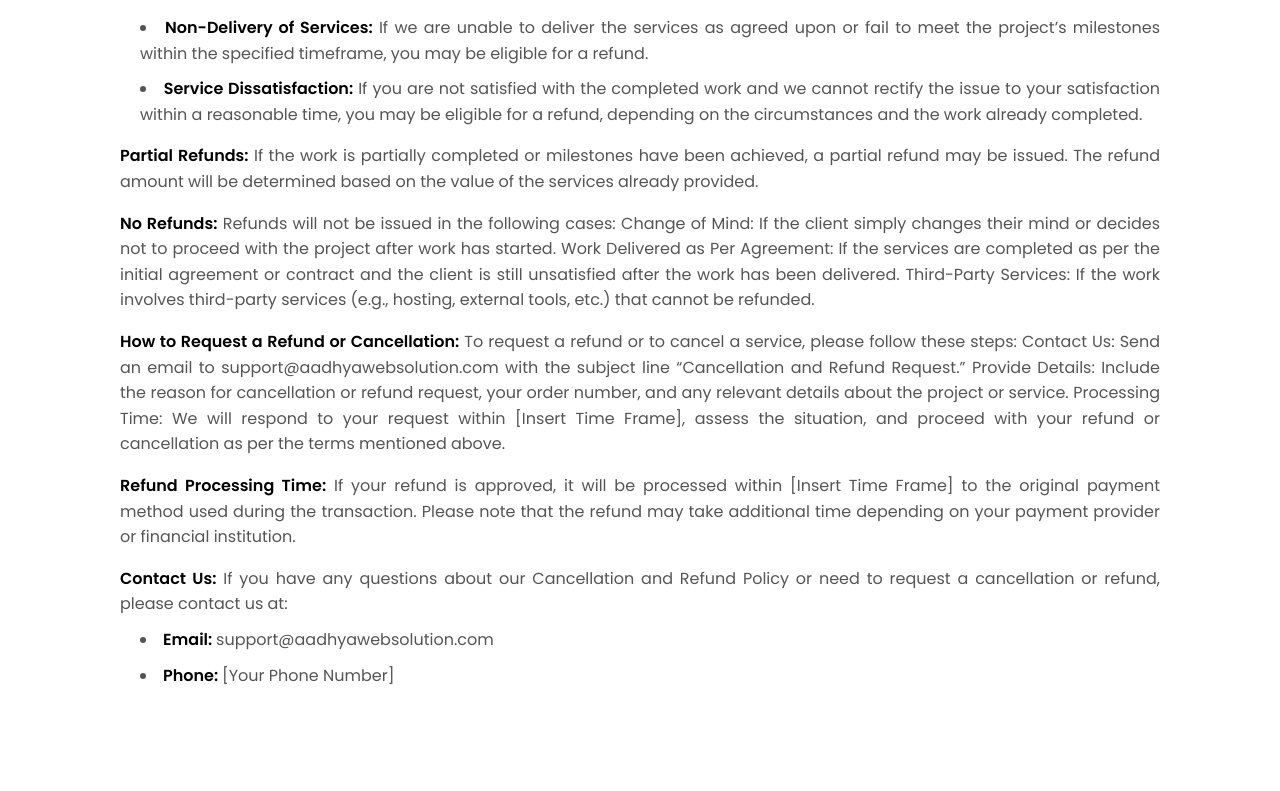
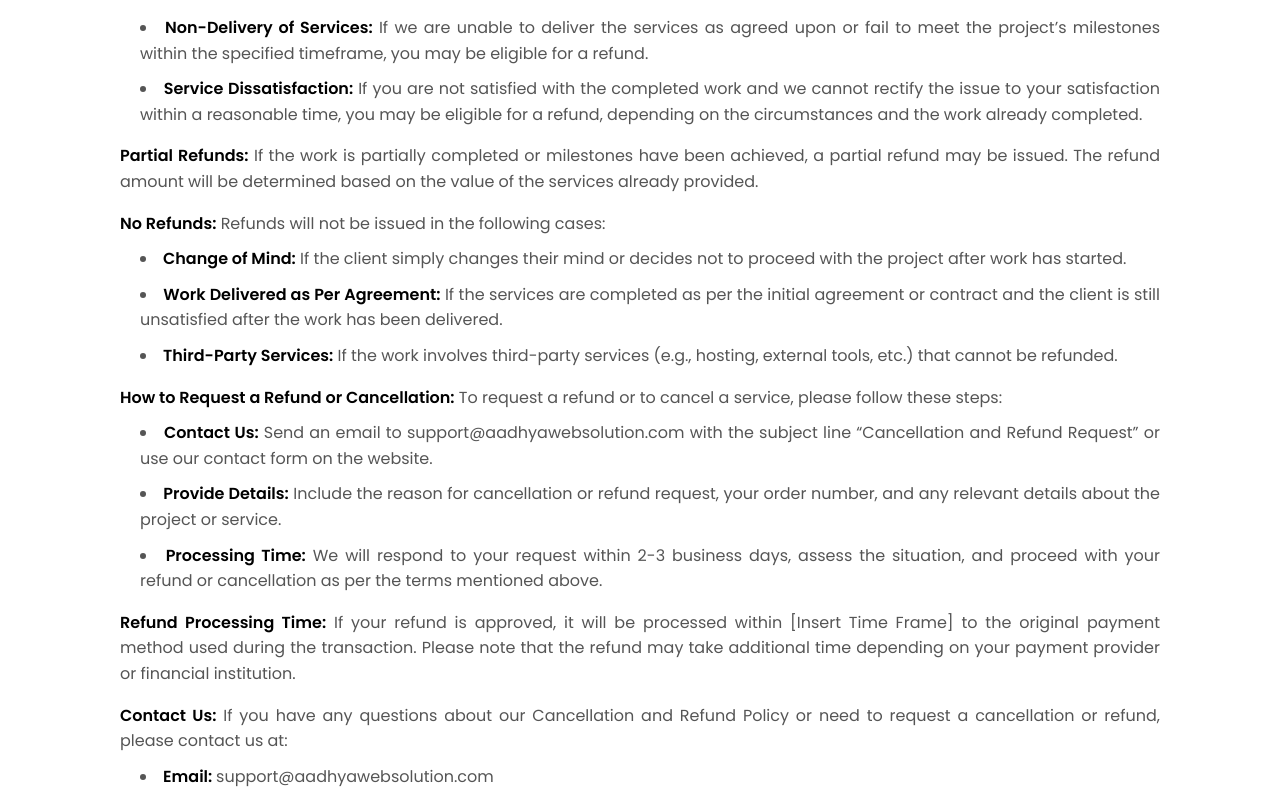
Before and after one commit to saiyashwanthsomavarapu/websolutions, a React (Vite) app: page /refund in a window 1280 px wide. Shown: the part 520-1311 px from the top of the page. Built offline with nearby package versions, Linux system fonts and the light colour scheme; a web font is replaced by a local one.

Commit message:
text updates

```diff
--- a/src/Utils/appContants.ts
+++ b/src/Utils/appContants.ts
@@ -85,33 +85,45 @@ export const cancellationRefundPolicyData = [
   {
     subtitle: "No Refunds:",
     content: `Refunds will not be issued in the following cases:
-    Change of Mind: If the client simply changes their mind or decides not to proceed with the project after work has started.
-    Work Delivered as Per Agreement: If the services are completed as per the initial agreement or contract and the client is still unsatisfied after the work has been delivered.
-    Third-Party Services: If the work involves third-party services (e.g., hosting, external tools, etc.) that cannot be refunded.`,
-    // bulletPoints: [
-    //   {
-    //     bulletTitle: "Change of Mind:",
-    //     bulletContent:
-    //       "If the client simply changes their mind or decides not to proceed with the project after work has started.",
-    //   },
-    //   {
-    //     bulletTitle: "Work Delivered as Per Agreement:",
-    //     bulletContent:
-    //       "If the services are completed as per the initial agreement or contract and the client is still unsatisfied after the work has been delivered.",
-    //   },
-    //   {
-    //     bulletTitle: "Third-Party Services:",
-    //     bulletContent:
-    //       "If the work involves third-party services (e.g., hosting, external tools, etc.) that cannot be refunded.",
-    //   },
-    // ],
+    `,
+    bulletPoints: [
+      {
+        bulletTitle: "Change of Mind:",
+        bulletContent:
+          "If the client simply changes their mind or decides not to proceed with the project after work has started.",
+      },
+      {
+        bulletTitle: "Work Delivered as Per Agreement:",
+        bulletContent:
+          "If the services are completed as per the initial agreement or contract and the client is still unsatisfied after the work has been delivered.",
+      },
+      {
+        bulletTitle: "Third-Party Services:",
+        bulletContent:
+          "If the work involves third-party services (e.g., hosting, external tools, etc.) that cannot be refunded.",
+      },
+    ],
   },
   {
     subtitle: "How to Request a Refund or Cancellation:",
-    content: `To request a refund or to cancel a service, please follow these steps:
-      Contact Us: Send an email to support@aadhyawebsolution.com with the subject line “Cancellation and Refund Request.”
-      Provide Details: Include the reason for cancellation or refund request, your order number, and any relevant details about the project or service.
-      Processing Time: We will respond to your request within [Insert Time Frame], assess the situation, and proceed with your refund or cancellation as per the terms mentioned above.`,
+    content: `To request a refund or to cancel a service, please follow these steps:`,
+    bulletPoints: [
+      {
+        bulletTitle: "Contact Us:",
+        bulletContent:
+          "Send an email to support@aadhyawebsolution.com with the subject line “Cancellation and Refund Request” or use our contact form on the website.",
+      },
+      {
+        bulletTitle: "Provide Details:",
+        bulletContent:
+          "Include the reason for cancellation or refund request, your order number, and any relevant details about the project or service.",
+      },
+      {
+        bulletTitle: "Processing Time:",
+        bulletContent:"We will respond to your request within 2-3 business days, assess the situation, and proceed with your refund or cancellation as per the terms mentioned above.",
+
+      },
+    ],
   },
   {
     subtitle: "Refund Processing Time:",
@@ -149,11 +161,29 @@ export const privacyPolicyData = [
   {
     subtitle: "Use of Information:",
     content: `The information we collect is used for the following purposes:
-              1. To process and complete your service requests.
-              2. To improve and personalize your user experience.
-              3. To send you relevant updates, newsletters, and promotional offers (if you’ve opted in).
-              4. To communicate with you regarding your account or services.
-              5. To comply with legal obligations and protect our rights.`,
+    `,
+    bulletPoints: [
+      {
+        bulletTitle: "",
+        bulletContent: "To process and complete your service requests.",
+      },
+      {
+        bulletTitle:  "",
+        bulletContent: "To improve and personalize your user experience",
+      },
+      {
+        bulletTitle: "",
+        bulletContent: "To send you relevant updates, newsletters, and promotional offers (if you’ve opted in).",
+      },
+      {
+        bulletTitle: "",
+        bulletContent: "To communicate with you regarding your account or services.",
+      },
+      {
+        bulletTitle: "",
+        bulletContent: "To comply with legal obligations and protect our rights.`,",
+      },
+    ],
   },
   {
     subtitle: "Data Protection:",
@@ -257,6 +287,11 @@ export const TermsConditionsData = [
   },
   {
     subtitle: "Changes to the Terms & Conditions:",
+    content: `Adya Websolution reserves the right to update or modify these Terms and Conditions at any time. Any changes will be posted on this page with an updated "Effective Date." We encourage you to review this page periodically for any updates.
+`,
+  },
+  {
+    subtitle: "Governing Law: ",
     content: `These terms and conditions are governed by the laws of [Your Country/State], and any disputes will be handled in the appropriate jurisdiction within that area.
 `,
   },
@@ -336,4 +371,43 @@ export const DeliveryProcessData = [
     What happens: We encourage feedback from all clients to improve our processes and services. Your insights help us grow and ensure that we provide the best possible experience for all future projects.
     Outcome: We use your feedback to enhance our services and stay aligned with your business needs.`,
   },
+  {
+    subtitle: "Why Choose Us?",
+    content: `
+  `,
+    bulletPoints: [
+      {
+        bulletTitle: "Transparency: ",
+        bulletContent: "Clear communication at every stage of the process.",
+      },
+      {
+        bulletTitle: "On-Time Delivery:",
+        bulletContent: "We adhere to the deadlines, ensuring timely completion.",
+      },
+      {
+        bulletTitle: "Quality Assurance:",
+        bulletContent: "We don’t deliver until everything is perfect",
+      },
+      {
+        bulletTitle: "Ongoing Support:",
+        bulletContent: "Post-launch services to ensure your project stays successful.",
+      },
+    ],
+  },
+  {
+    subtitle: "Contact Us:",
+    content: `
+  `,
+    bulletPoints: [
+      {
+        bulletTitle: "Email: ",
+        bulletContent: "support@aadhyawebsolution.com",
+      },
+      {
+        bulletTitle: "Phone: ",
+        bulletContent: "[Your Phone Number]",
+      },
+    ],
+  },
+  // By choosing Adya Websolution, you are partnering with a team dedicated to delivering high-quality solutions that exceed expectations. We look forward to working with you!
 ];
--- a/src/components/Layout/DeliveryProcess.tsx
+++ b/src/components/Layout/DeliveryProcess.tsx
@@ -77,7 +77,45 @@ const DeliveryProcess = () => {
                     >
                         The following Terms of Use apply to ALL Aadhya Web Solution customers:
                     </Paragraph>
-                    {DeliveryProcessData.map((item, index) => (
+                     {DeliveryProcessData.map((item, index) => (
+                                <Paragraph
+                                  key={index}
+                                  style={{
+                                    fontSize: screen.lg || screen.md ? "16px" : "14px",
+                                    lineHeight: "1.6",
+                                    color: "#555",
+                                    textAlign: "justify",
+                                  }}
+                                >
+                                  {item.subtitle && (
+                                    <strong style={{ color: "black" }}> {item.subtitle}</strong>
+                                  )}{" "}
+                                  {item.content}
+                                  {(item.bulletPoints ?? []).length > 1 ? (
+                                    item.bulletPoints?.map((each, idx) => (
+                                      <li
+                                        key={idx}
+                                        style={{
+                                          fontSize: screen.lg || screen.md ? "16px" : "14px",
+                                          lineHeight: "1.6",
+                                          color: "#555",
+                                          textAlign: "justify",
+                                          marginLeft: "20px",
+                                          marginTop: "10px",
+                                        }}
+                                      >
+                                        <strong style={{ color: "black" }}>
+                                          {each.bulletTitle}
+                                        </strong>
+                                        {each.bulletContent}
+                                      </li>
+                                    ))
+                                  ) : (
+                                    <Paragraph></Paragraph>
+                                  )}
+                                </Paragraph>
+                              ))}
+                    {/* {DeliveryProcessData.map((item, index) => (
                         <Paragraph
                             key={index}
                             style={{
@@ -89,7 +127,7 @@ const DeliveryProcess = () => {
                         >
                             {item.subtitle && <strong style={{color: 'black'}}> {item.subtitle}</strong>}  {item.content}
                         </Paragraph>
-                    ))}
+                    ))} */}
                 </Col>
             </Row>
         </Space>
--- a/src/pages/HomeScreens/BannerCarousel.tsx
+++ b/src/pages/HomeScreens/BannerCarousel.tsx
@@ -20,21 +20,21 @@ const BannersCarousel = () => {
     },
     {
       descriptions:
-        "Nowhere in the industry have I experienced the kind of support Valo Motion offers. No matter what the issue is, we get help immediately.",
-      name: "Ansh Dhawn",
-      designation: "Founder",
+        "Aadhya and his team worked delicately on my project and delivered an outstanding, high-quality WordPress website UI design. He is extremely professional, treats the project like his own, and provides valuable suggestions throughout the process. I highly recommend him for WordPress development. His support is excellent — he offered two days of WordPress dashboard training and continued great service even after the delivery. I’m very happy with the results and the overall experience. Truly amazing work!",
+      name: "Deborrah Lee",
+      designation: "Founder of Naidvar Trust",
       img: founder,
     },
     {
       descriptions:
-        "Valo Motion is clear about what's next, they are proactive about their roadmap. They are focused on being the best.",
+        "I recently worked with Aadhya and his team to set up my online store, and I’m extremely pleased with the results. Aadhya demonstrated excellent technical skills and a deep understanding of the Shopify platform. He was easy to collaborate with, communicated clearly throughout the process, and always kept me updated on the progress. His professionalism and dedication ensured that the project was completed on time and exactly how I envisioned. I highly recommend Harsh for anyone looking",
       name: "Grady Hinchman",
       designation: "Operating Partner Altitude Trampoline Park Kissimmee",
       img: Person,
     },
     {
       descriptions:
-        "We LOVE the product. I love the new games and new modes that come out. There's a cool variety of games and having multiple levels make it fun.",
+        "Amazing designer. He created different variants for particular mockups. He was very prompt and quick in completing our requirements. I will surely recommend him for all your design related UI/UX work.",
       name: "Dustin Pelletier",
       designation: "Franchise Owner Big Air Trampoline Park Spartanburg",
       img: Person1,
```
